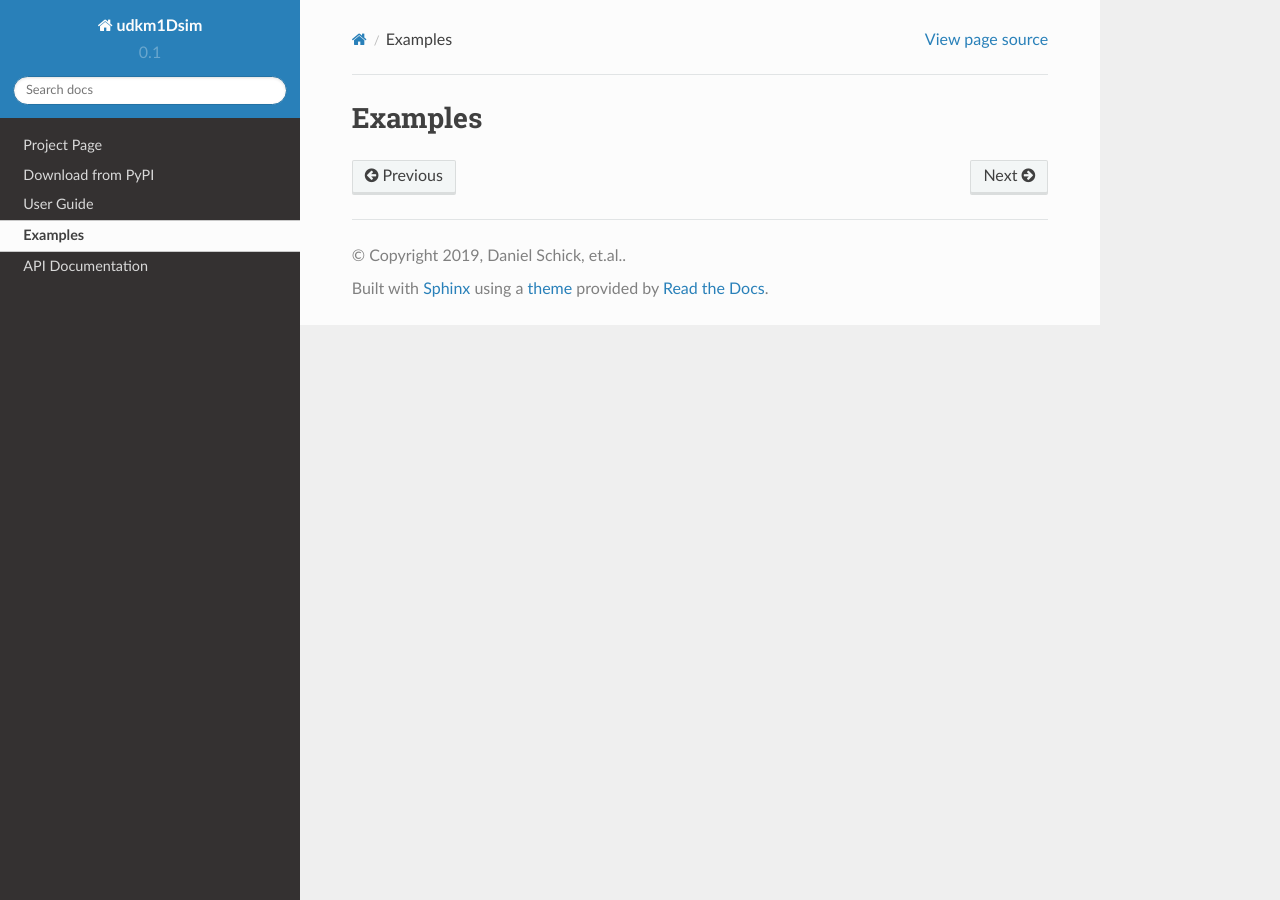
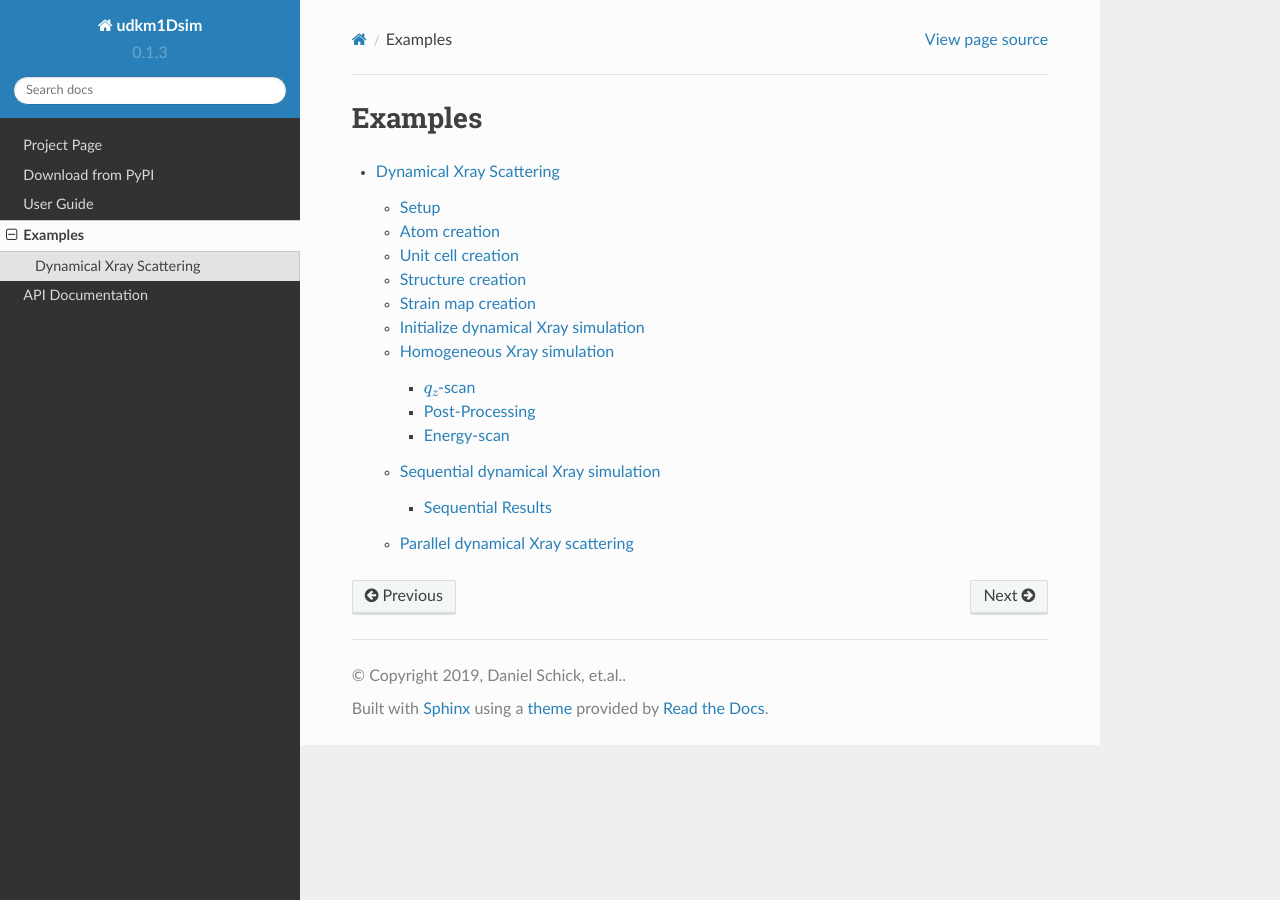
Before and after one commit to dschick/udkm1Dsim, a Sphinx documentation site: the page built from docs/source/examples.rst, in a window 1280 px wide. Built offline with Sphinx 7.4.7 and the Read the Docs theme 2.0.0, drawn with Linux system fonts in a browser that asks for light colours.

Commit message:
add dynamical xray jupyter notebook to examples and documentation
use nbsphinx extentsion for automatic documentation of notebooks

```diff
--- a/docs/source/conf.py
+++ b/docs/source/conf.py
@@ -24,9 +24,9 @@ copyright = '2019, Daniel Schick, et.al.'
 author = 'Daniel Schick, et.al.'
 
 # The short X.Y version
-version = '0.1'
+version = '0.1.3'
 # The full version, including alpha/beta/rc tags
-release = '0.1-beta'
+release = '0.1.3'
 
 
 # -- General configuration ---------------------------------------------------
@@ -43,6 +43,7 @@ extensions = [
     'sphinx.ext.autodoc',
     'sphinx.ext.napoleon',
     'sphinx.ext.todo',
+    'nbsphinx',
 ]
 
 # Add any paths that contain templates here, relative to this directory.
@@ -67,7 +68,7 @@ language = None
 # List of patterns, relative to source directory, that match files and
 # directories to ignore when looking for source files.
 # This pattern also affects html_static_path and html_extra_path .
-exclude_patterns = []
+exclude_patterns = ['_build', '**.ipynb_checkpoints']
 
 # The name of the Pygments (syntax highlighting) style to use.
 pygments_style = 'sphinx'
--- a/docs/source/examples.rst
+++ b/docs/source/examples.rst
@@ -1,2 +1,6 @@
 Examples
 ========
+
+.. toctree::
+
+    Dynamical Xray Scattering <examples/dynamical_xray.ipynb>
```
Also changed, not shown: docs/source/examples/dynamical_xray.ipynb (added), 1 other file.
